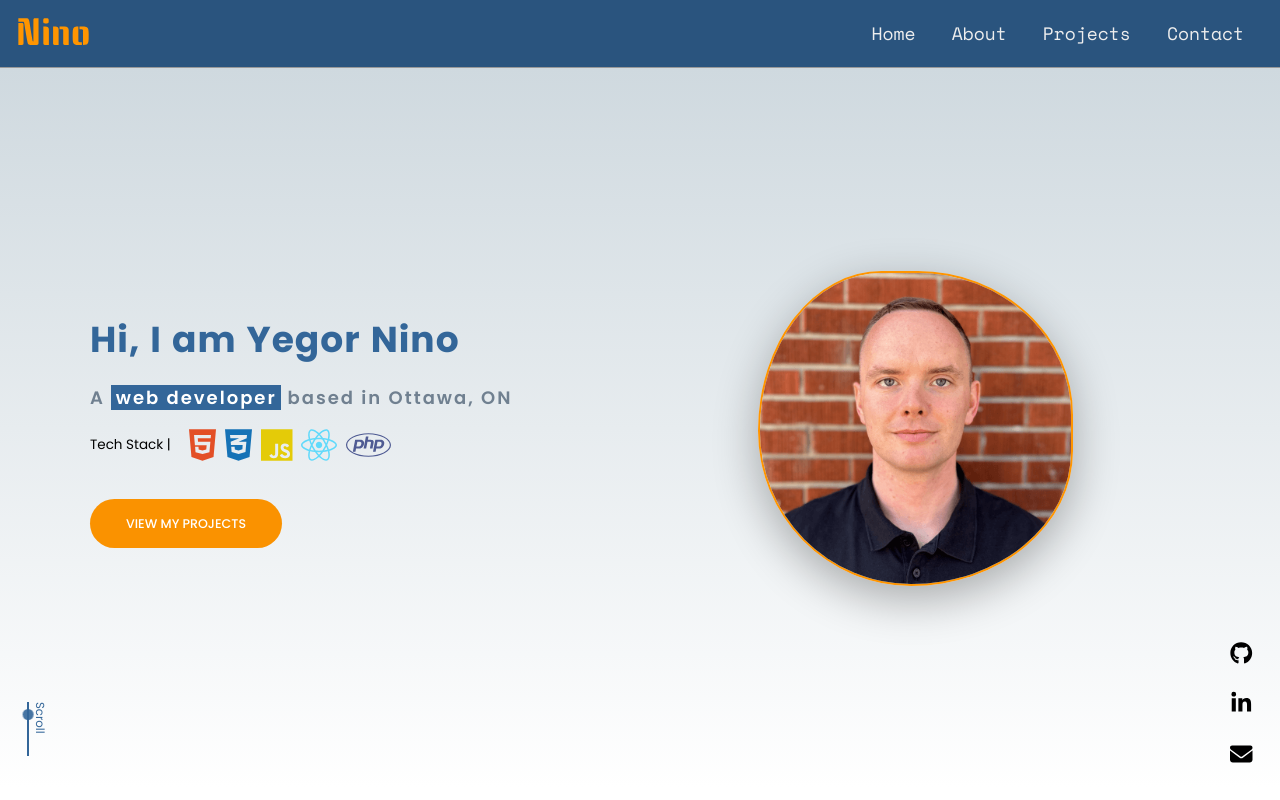
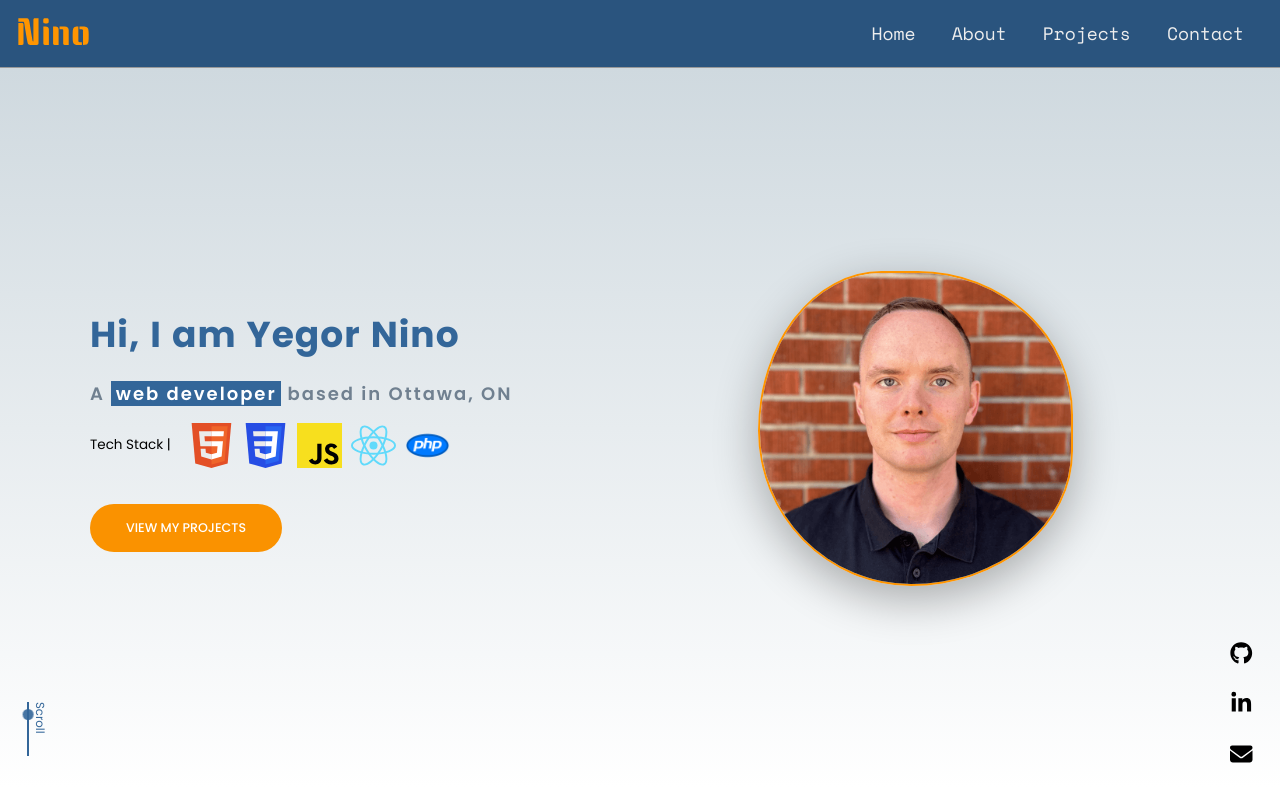
Before and after one commit to ninoala/portfolio, a React (Create React App) app: page / in a window 1280 px wide. Shown: the top 800 px of the page. Built offline with nearby package versions, Linux system fonts and the light colour scheme.

Commit message:
replaced icons in landing section

```diff
--- a/src/pages/PageAbout.js
+++ b/src/pages/PageAbout.js
@@ -9,7 +9,7 @@ import githubLogo from '../assets/logos/github-logo.svg';
 import htmlLogo from '../assets/logos/html-logo.svg';
 import jsLogo from '../assets/logos/js-logo.svg';
 import mySqlLogo from '../assets/logos/mysql-logo.svg';
-import phpLogo from '../assets/logos/php-logo.svg';
+import phpLogo from '../assets/logos/php-logo.png';
 import psLogo from '../assets/logos/ps-logo.svg';
 import reactLogo from '../assets/logos/react-logo.svg';
 import restLogo from '../assets/logos/rest-logo.svg';
--- a/src/pages/PageHome.js
+++ b/src/pages/PageHome.js
@@ -1,8 +1,5 @@
 import { useState, useEffect } from "react";
 import { Link } from 'react-router-dom';
-import { FontAwesomeIcon } from '@fortawesome/react-fontawesome';
-import { faHtml5, faCss3Alt, faJs, faReact, faWordpressSimple, faPhp, faShopify } from '@fortawesome/free-brands-svg-icons';
-import Profile from '../assets/profile.png';
 import HeadingsAnimation from '../components/HeadingsAnimation';
 import Scrolldown from '../components/Scrolldown';
 import StrategyCard from "../components/StrategyCard";
@@ -12,6 +9,22 @@ import { ReactComponent as CodeIcon } from '../assets/icons/code-icon.svg';
 import { ReactComponent as WebPerformanceIcon } from '../assets/icons/web-icon.svg';
 import { ReactComponent as AccessibilityIcon } from '../assets/icons/accessibility-icon.svg';
 import { projectData } from "../data/projectsData";
+import Profile from '../assets/profile.png';
+import aiLogo from '../assets/logos/ai-logo.svg';
+import bootstrapLogo from '../assets/logos/bootstrap-logo.svg';
+import cssLogo from '../assets/logos/css-logo.svg';
+import figmaLogo from '../assets/logos/figma-logo.svg';
+import githubLogo from '../assets/logos/github-logo.svg';
+import htmlLogo from '../assets/logos/html-logo.svg';
+import jsLogo from '../assets/logos/js-logo.svg';
+import mySqlLogo from '../assets/logos/mysql-logo.svg';
+import phpLogo from '../assets/logos/php-logo.png';
+import psLogo from '../assets/logos/ps-logo.svg';
+import reactLogo from '../assets/logos/react-logo.svg';
+import restLogo from '../assets/logos/rest-logo.svg';
+import sassLogo from '../assets/logos/sass-logo.svg';
+import shopifyLogo from '../assets/logos/shopify-logo.svg';
+import wpLogo from '../assets/logos/wp-logo.svg';
 
 const PageHome = () => {
 
@@ -51,11 +64,11 @@ const PageHome = () => {
         <div className='section-landing__tech-stack u-margin-top-small'>
           <span>Tech Stack | </span>
           <div className="section-landing__icons">
-            <FontAwesomeIcon icon={faHtml5} className='section-landing__icons--html'/>
-            <FontAwesomeIcon icon={faCss3Alt} className='section-landing__icons--css'/>
-            <FontAwesomeIcon icon={faJs} className='section-landing__icons--js'/>
-            <FontAwesomeIcon icon={faReact} className='section-landing__icons--react'/>
-            <FontAwesomeIcon icon={faPhp} className='section-landing__icons--php'/>
+            <img src={htmlLogo} alt="HTML logo" className='section-landing__icon' />
+            <img src={cssLogo} alt="CSS logo" className='section-landing__icon' />
+            <img src={jsLogo} alt="JavaScript logo" className='section-landing__icon' />
+            <img src={reactLogo} alt="React logo" className='section-landing__icon' />
+            <img src={phpLogo} alt="PHP logo" className='section-landing__icon' />
           </div>
         </div>
         <Link to="/projects" className="btn u-margin-top-medium">View My Projects</Link>
--- a/src/scss/pages/_home.scss
+++ b/src/scss/pages/_home.scss
@@ -95,10 +95,12 @@
     &__icons {
         display: inline-block;
         display: flex;
+        align-items: center;
         gap: 1rem;
 
         & > * {
-            font-size: 5rem;
+            width: 5rem;
+            height: 5rem;
             transition: all .2s;
 
             @include respond(desktop-small) {
```
Also changed, not shown: src/assets/logos/php-logo.png (added), src/assets/logos/php-logo.svg (deleted).
